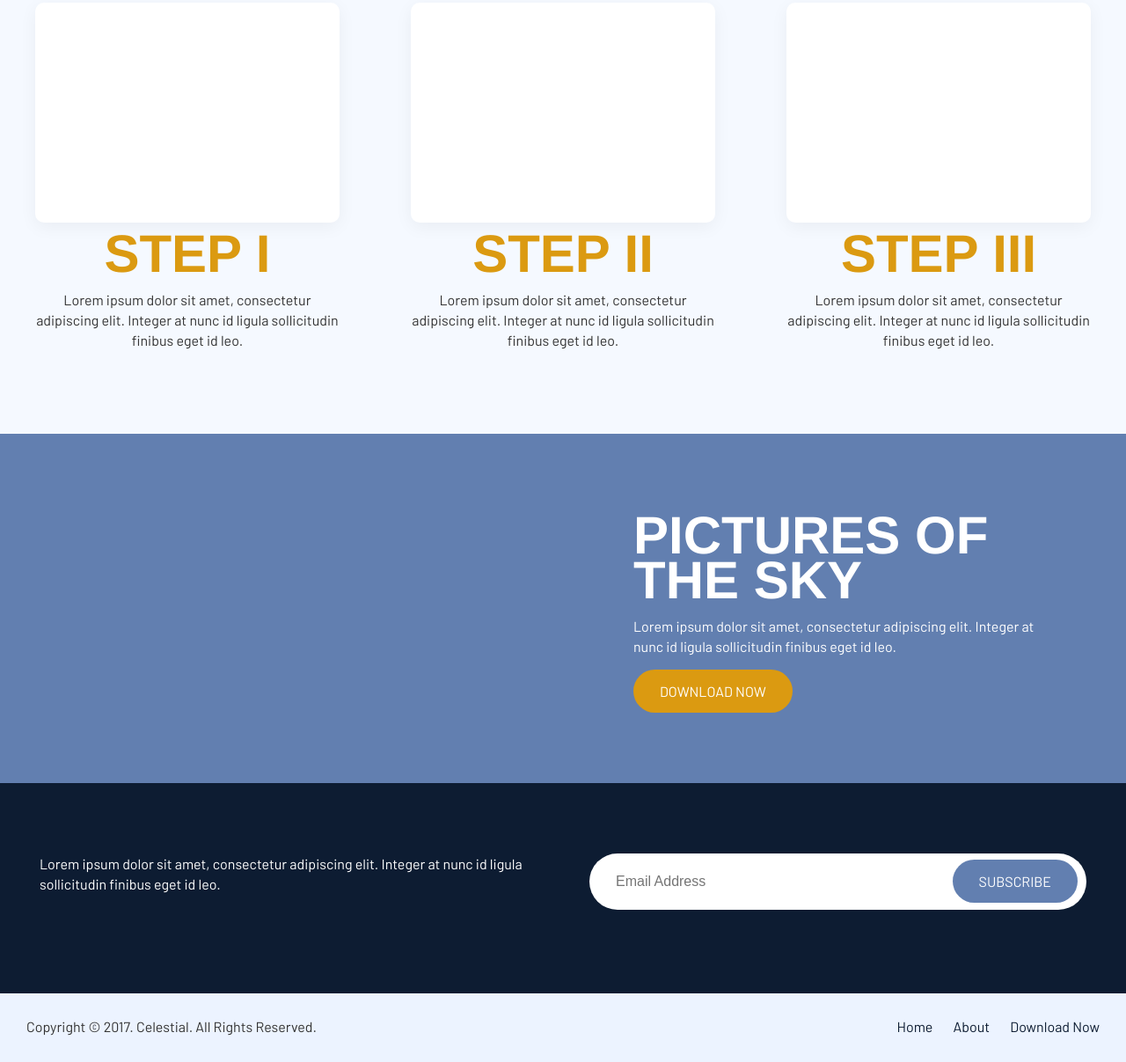
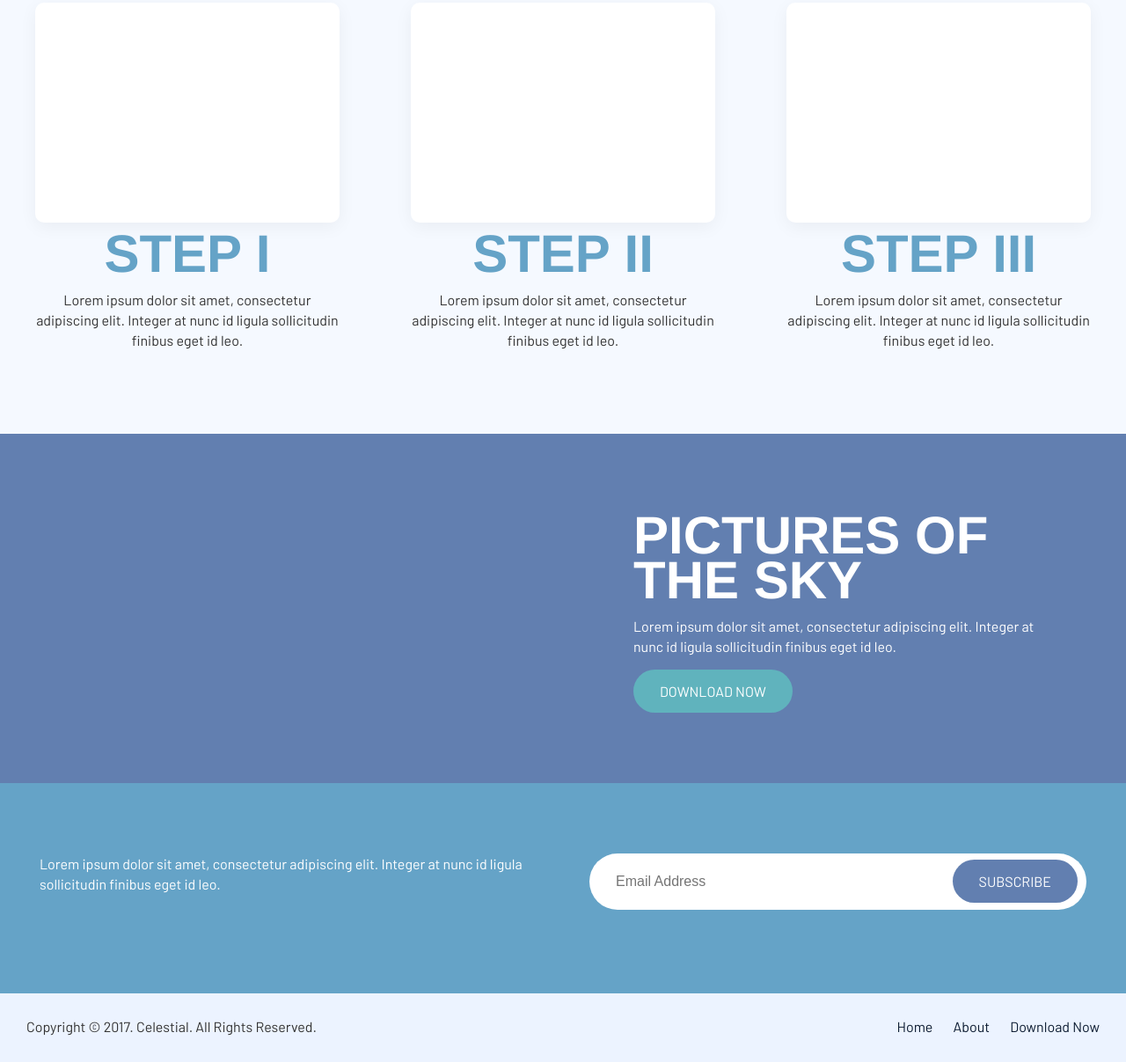
Before and after one commit to Jaikido007/Practice-Websites, a plain HTML site: page Space_App/index.html in a window 1280 px wide. Shown: the part 1041-2248 px from the top of the page at 88% size. Drawn offline with Linux system fonts and the light colour scheme.

Commit message:
Analogous Color Scheme

```diff
--- a/Space_App/css/style.css
+++ b/Space_App/css/style.css
@@ -210,7 +210,7 @@ button:hover {
   opacity: 0.75;
 }
 .button-primary {
-  background-color: #db9a11;
+  background-color: #60b3bd;
   color: #ffffff;
 }
 .button-secondary {
@@ -253,7 +253,7 @@ input {
   background-color: #f5f9ff;
 }
 .main-content-benefits h2 {
-  color: #db9a11;
+  color: #65a3c7;
 }
 
 .main-content-info {
@@ -277,7 +277,7 @@ input {
   text-align: center;
 }
 .main-content-cta {
-  background-color: #0d1c32;
+  background-color: #65a3c7;
   color: #ffffff;
   padding: 80px 0;
 }
```
